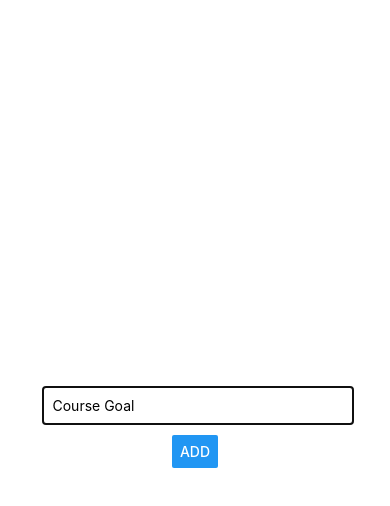
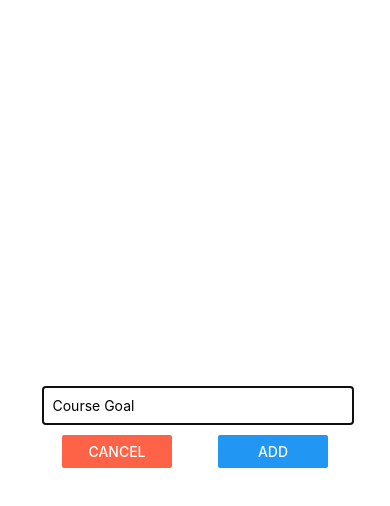
Before and after one commit to EfeAgare/first-react-native, a React Native app: screen / in a window 390 px wide. Both pictures are taken after a click on the button "ADD NEW GOAL". Shown: the top 506 px of the page. Built offline with nearby package versions, Linux system fonts and the light colour scheme.

Commit message:
closing a modal and clearing the input feild

```diff
--- a/App.js
+++ b/App.js
@@ -16,6 +16,7 @@ export default function App() {
       ...currentGoal,
       { id: Math.random().toString(), value: enteredGoal }
     ]);
+    setIsAddMode(false);
   };
 
   const removeGoalHandler = id => {
@@ -23,10 +24,20 @@ export default function App() {
       return currentGoal.filter(goal => goal.id !== id);
     });
   };
+
+  const cancelGoalAdditionHandler = () => {
+    setIsAddMode(false);
+  };
   return (
     <View style={styles.screen}>
-      <Button title="ADD NEW GOAL" onPress={() => setIsAddMode(true)} />
-      <GoalInput visible={isAddMode} addGoalHandler={addGoalHandler} />
+      <View style={styles.modalButton}>
+        <Button title="ADD NEW GOAL" onPress={() => setIsAddMode(true)} />
+      </View>
+      <GoalInput
+        visible={isAddMode}
+        addGoalHandler={addGoalHandler}
+        onGoalCancel={cancelGoalAdditionHandler}
+      />
 
       {/* <ScrollView>
         {courseGoal.map((goal, i) => (
--- a/components/GoalInput.js
+++ b/components/GoalInput.js
@@ -6,6 +6,11 @@ const GoalInput = props => {
 
   const goalInputHandler = goal => {
     setEnteredGoal(goal);
+  };
+
+  const addClearInput = () => {
+    props.addGoalHandler(enteredGoal);
+    setEnteredGoal('');
   };
   return (
     <Modal visible={props.visible} animationType="slide">
@@ -16,12 +21,29 @@ const GoalInput = props => {
           onChangeText={goalInputHandler}
           value={enteredGoal}
         />
-        <Button
-          title="ADD"
-          style={{ flex: 1 }}
-          onPress={props.addGoalHandler.bind(this, enteredGoal)}
-          // onPress={() => props.addGoalHandler(enteredGoal)}
-        />
+        <View
+          style={{
+            flexDirection: 'row',
+            justifyContent: 'space-around',
+            width: '80%'
+          }}
+        >
+          <View style={styles.button}>
+            <Button
+              title="CANCEL"
+              color="tomato"
+              onPress={props.onGoalCancel}
+              // onPress={() => props.addGoalHandler(enteredGoal)}
+            />
+          </View>
+          <View style={styles.button}>
+            <Button
+              title="ADD"
+              onPress={addClearInput}
+              // onPress={() => props.addGoalHandler(enteredGoal)}
+            />
+          </View>
+        </View>
       </View>
     </Modal>
   );
--- a/styles/styles.js
+++ b/styles/styles.js
@@ -1,6 +1,4 @@
-
 import { StyleSheet } from 'react-native';
-
 
 export const styles = StyleSheet.create({
   screen: {
@@ -13,13 +11,22 @@ export const styles = StyleSheet.create({
     marginTop: 10,
     marginBottom: 10,
     marginLeft: 5,
-    width: "80%"
-
+    width: '80%'
+  },
+  modalButton: {
+    padding: 10,
+    margin: 50,
+    marginTop: 350,
+    // marginLeft: 5,
+    // width: '80%',
+    justifyContent: 'center',
+    alignItems: 'center'
   },
   listItem: {
     padding: 10,
     backgroundColor: 'grey',
     borderColor: 'black',
     marginVertical: 10
-  }
+  },
+  button: { width: '35%' }
 });
```
